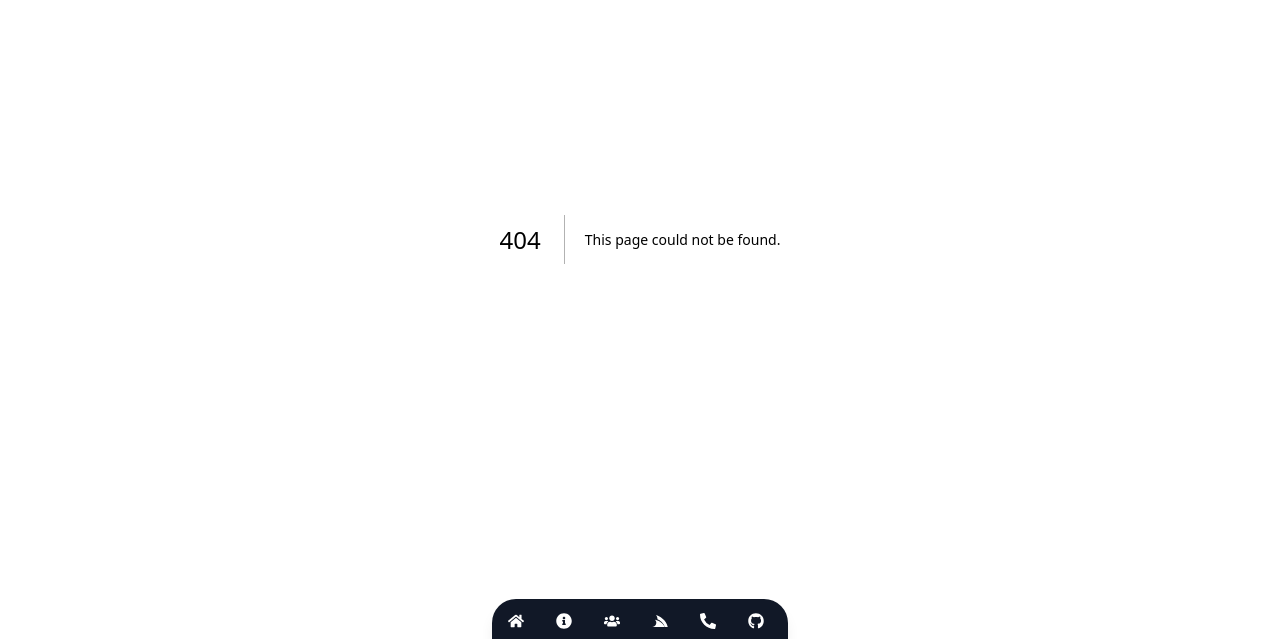
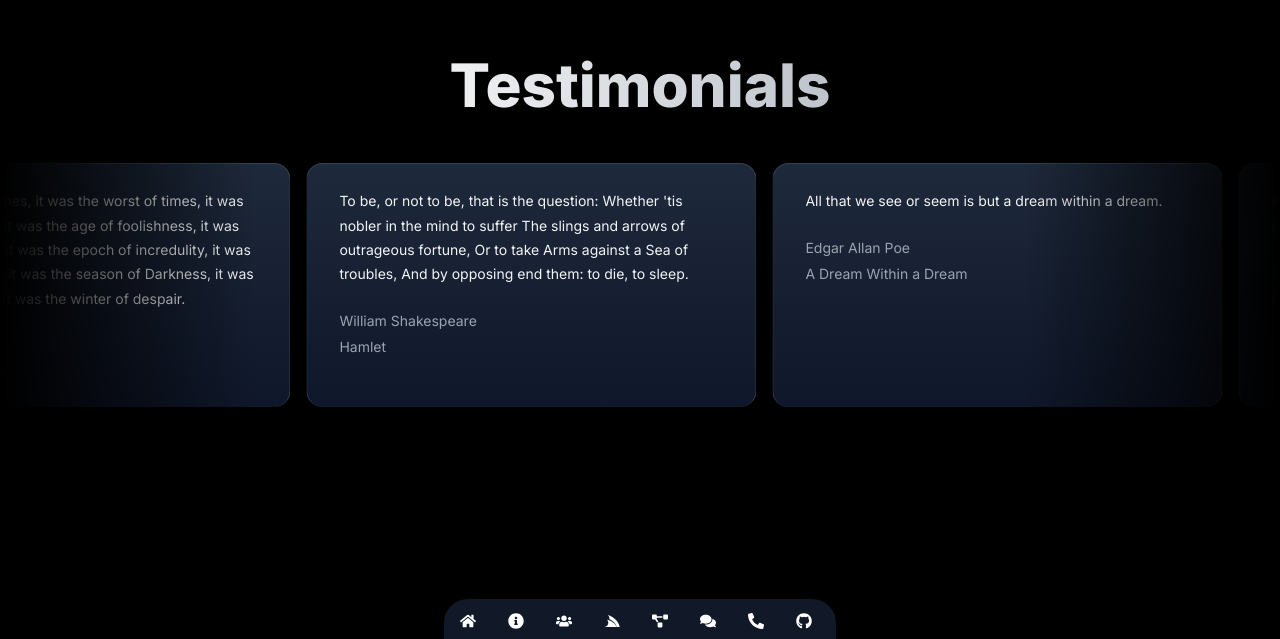
Before and after one commit to techjantaparty/Tech-Janta-Party, a Next.js app: page /testimonials in a window 1280 px wide. Before the commit this address had no page. Shown: the part 161-800 px from the top of the page. Built offline with nearby package versions, Linux system fonts and the light colour scheme.

Commit message:
add infinite moving cards component with gradient animation and testimonials

```diff
--- a/app/globals.css
+++ b/app/globals.css
@@ -68,3 +68,19 @@
     @apply bg-background text-foreground;
   }
 }
+
+@layer utilities {
+  @keyframes gradient-shine {
+    0% {
+      background-position: 200% 0;
+    }
+    100% {
+      background-position: -200% 0;
+    }
+  }
+
+  .animate-gradient-shine {
+    background-size: 200% 200%;
+    animation: gradient-shine 6s linear infinite;
+  }
+}
--- /dev/null
+++ b/app/testimonials/page.jsx
@@ -0,0 +1,48 @@
+"use client";
+
+import { InfiniteMovingCards } from "@/components/ui/infinite-moving-cards";
+import React from "react";
+
+export default function InfiniteMovingCardsDemo() {
+    return (
+        <div className="h-[100vh] rounded-md flex flex-col antialiased bg-black dark:bg-black dark:bg-grid-white/[0.05] items-center justify-center relative overflow-hidden">
+            {/* Gradient Shiny Heading */}
+            <h1 className="text-6xl font-extrabold text-transparent bg-gradient-to-r from-white via-gray-300 to-gray-400 bg-clip-text animate-gradient-shine mb-8">
+                Testimonials
+            </h1>
+            <InfiniteMovingCards items={testimonials} direction="left" speed="slow" />
+        </div>
+    );
+}
+
+const testimonials = [
+    {
+        quote:
+            "It was the best of times, it was the worst of times, it was the age of wisdom, it was the age of foolishness, it was the epoch of belief, it was the epoch of incredulity, it was the season of Light, it was the season of Darkness, it was the spring of hope, it was the winter of despair.",
+        name: "Charles Dickens",
+        title: "A Tale of Two Cities",
+    },
+    {
+        quote:
+            "To be, or not to be, that is the question: Whether 'tis nobler in the mind to suffer The slings and arrows of outrageous fortune, Or to take Arms against a Sea of troubles, And by opposing end them: to die, to sleep.",
+        name: "William Shakespeare",
+        title: "Hamlet",
+    },
+    {
+        quote: "All that we see or seem is but a dream within a dream.",
+        name: "Edgar Allan Poe",
+        title: "A Dream Within a Dream",
+    },
+    {
+        quote:
+            "It is a truth universally acknowledged, that a single man in possession of a good fortune, must be in want of a wife.",
+        name: "Jane Austen",
+        title: "Pride and Prejudice",
+    },
+    {
+        quote:
+            "Call me Ishmael. Some years ago—never mind how long precisely—having little or no money in my purse, and nothing particular to interest me on shore, I thought I would sail about a little and see the watery part of the world.",
+        name: "Herman Melville",
+        title: "Moby-Dick",
+    },
+];
--- a/components/navbarDock.jsx
+++ b/components/navbarDock.jsx
@@ -9,6 +9,8 @@ import {
   FaUsers,
   FaPhoneAlt,
   FaServicestack,
+  FaProjectDiagram,
+  FaComments,
 } from "react-icons/fa"; // Import icons from react-icons
 import Link from "next/link";
 
@@ -34,8 +36,7 @@ const Navbar = () => {
         <div className="hidden md:flex space-x-6">
           <Link
             href="/"
-            className={`relative group hover:text-blue-500 ${
-              activeLink === "home" ? "" : ""
+            className={`relative group hover:text-blue-500 ${activeLink === "home" ? "" : ""
               }`}
             onClick={() => handleLinkClick("home")}
           >
@@ -46,8 +47,7 @@ const Navbar = () => {
           </Link>
           <Link
             href="/about"
-            className={`relative group hover:text-blue-500 ${
-              activeLink === "about" ? "" : ""
+            className={`relative group hover:text-blue-500 ${activeLink === "about" ? "" : ""
               }`}
             onClick={() => handleLinkClick("about")}
           >
@@ -58,8 +58,7 @@ const Navbar = () => {
           </Link>
           <Link
             href="/team"
-            className={`relative group hover:text-blue-500 ${
-              activeLink === "team" ? "" : ""
+            className={`relative group hover:text-blue-500 ${activeLink === "team" ? "" : ""
               }`}
             onClick={() => handleLinkClick("team")}
           >
@@ -70,8 +69,8 @@ const Navbar = () => {
           </Link>
           <Link
             href="/services"
-            className={`relative group hover:text-blue-500 ${
-              activeLink === "services" ? "" :""}`}
+            className={`relative group hover:text-blue-500 ${activeLink === "services" ? "" : ""
+              }`}
             onClick={() => handleLinkClick("services")}
           >
             <FaServicestack className="inline-block mr-2" />
@@ -80,9 +79,30 @@ const Navbar = () => {
             </span>
           </Link>
           <Link
+            href="/projects"
+            className={`relative group hover:text-blue-500 ${activeLink === "projects" ? "" : ""
+              }`}
+            onClick={() => handleLinkClick("projects")}
+          >
+            <FaProjectDiagram className="inline-block mr-2" />
+            <span className="absolute bottom-full left-1/2 transform -translate-x-1/2 text-xs text-white opacity-0 group-hover:opacity-100 transition-opacity duration-200">
+              Projects
+            </span>
+          </Link>
+          <Link
+            href="/testimonials"
+            className={`relative group hover:text-blue-500 ${activeLink === "testimonials" ? "" : ""
+              }`}
+            onClick={() => handleLinkClick("testimonials")}
+          >
+            <FaComments className="inline-block mr-2" />
+            <span className="absolute bottom-full left-1/2 transform -translate-x-1/2 text-xs text-white opacity-0 group-hover:opacity-100 transition-opacity duration-200">
+              Testimonials
+            </span>
+          </Link>
+          <Link
             href="/contact"
-            className={`relative group hover:text-blue-500 ${
-              activeLink === "contact" ? "" : ""
+            className={`relative group hover:text-blue-500 ${activeLink === "contact" ? "" : ""
               }`}
             onClick={() => handleLinkClick("contact")}
           >
@@ -94,8 +114,7 @@ const Navbar = () => {
           <Link
             href="https://github.com/techjantaparty"
             target="_blank"
-            className={`relative group hover:text-blue-500 ${
-              activeLink === "github" ? "" : ""
+            className={`relative group hover:text-blue-500 ${activeLink === "github" ? "" : ""
               }`}
             onClick={() => handleLinkClick("github")}
           >
@@ -150,8 +169,7 @@ const Navbar = () => {
           </Link>
           <Link
             href="/services"
-            className={`block ${
-              activeLink === "services" ? "text-blue-500" : ""
+            className={`block ${activeLink === "services" ? "text-blue-500" : ""
               }`}
             onClick={() => handleLinkClick("services")}
           >
@@ -159,20 +177,36 @@ const Navbar = () => {
             Services
           </Link>
           <Link
+            href="/projects"
+            className={`block ${activeLink === "projects" ? "text-blue-500" : ""
+              }`}
+            onClick={() => handleLinkClick("projects")}
+          >
+            <FaProjectDiagram className="inline-block mr-2" />
+            Projects
+          </Link>
+          <Link
+            href="/testimonials"
+            className={`block ${activeLink === "testimonials" ? "text-blue-500" : ""
+              }`}
+            onClick={() => handleLinkClick("testimonials")}
+          >
+            <FaComments className="inline-block mr-2" />
+            Testimonials
+          </Link>
+          <Link
             href="/contact"
-            className={`block ${
-              activeLink === "contact" ? "text-blue-500" : ""
+            className={`block ${activeLink === "contact" ? "text-blue-500" : ""
               }`}
             onClick={() => handleLinkClick("contact")}
           >
             <FaPhoneAlt className="inline-block mr-2" />
-            Hire
+            Contact
           </Link>
           <Link
             href="https://github.com/techjantaparty"
             target="_blank"
-            className={`block ${
-              activeLink === "github" ? "text-blue-500" : ""
+            className={`block ${activeLink === "github" ? "text-blue-500" : ""
               }`}
             onClick={() => handleLinkClick("github")}
           >
--- /dev/null
+++ b/components/ui/infinite-moving-cards.jsx
@@ -0,0 +1,102 @@
+"use client";
+
+import { cn } from "@/lib/utils";
+import React, { useEffect, useState } from "react";
+
+export const InfiniteMovingCards = ({
+  items,
+  direction = "left",
+  speed = "fast",
+  pauseOnHover = true,
+  className
+}) => {
+  const containerRef = React.useRef(null);
+  const scrollerRef = React.useRef(null);
+
+  useEffect(() => {
+    addAnimation();
+  }, []);
+  const [start, setStart] = useState(false);
+  function addAnimation() {
+    if (containerRef.current && scrollerRef.current) {
+      const scrollerContent = Array.from(scrollerRef.current.children);
+
+      scrollerContent.forEach((item) => {
+        const duplicatedItem = item.cloneNode(true);
+        if (scrollerRef.current) {
+          scrollerRef.current.appendChild(duplicatedItem);
+        }
+      });
+
+      getDirection();
+      getSpeed();
+      setStart(true);
+    }
+  }
+  const getDirection = () => {
+    if (containerRef.current) {
+      if (direction === "left") {
+        containerRef.current.style.setProperty("--animation-direction", "forwards");
+      } else {
+        containerRef.current.style.setProperty("--animation-direction", "reverse");
+      }
+    }
+  };
+  const getSpeed = () => {
+    if (containerRef.current) {
+      if (speed === "fast") {
+        containerRef.current.style.setProperty("--animation-duration", "20s");
+      } else if (speed === "normal") {
+        containerRef.current.style.setProperty("--animation-duration", "40s");
+      } else {
+        containerRef.current.style.setProperty("--animation-duration", "80s");
+      }
+    }
+  };
+  return (
+    (<div
+      ref={containerRef}
+      className={cn(
+        "scroller relative z-20  max-w-7xl overflow-hidden  [mask-image:linear-gradient(to_right,transparent,white_20%,white_80%,transparent)]",
+        className
+      )}>
+      <ul
+        ref={scrollerRef}
+        className={cn(
+          " flex min-w-full shrink-0 gap-4 py-4 w-max flex-nowrap",
+          start && "animate-scroll ",
+          pauseOnHover && "hover:[animation-play-state:paused]"
+        )}>
+        {items.map((item, idx) => (
+          <li
+            className="w-[350px] max-w-full relative rounded-2xl border border-b-0 flex-shrink-0 border-slate-700 px-8 py-6 md:w-[450px]"
+            style={{
+              background:
+                "linear-gradient(180deg, var(--slate-800), var(--slate-900)",
+            }}
+            key={item.name}>
+            <blockquote>
+              <div
+                aria-hidden="true"
+                className="user-select-none -z-1 pointer-events-none absolute -left-0.5 -top-0.5 h-[calc(100%_+_4px)] w-[calc(100%_+_4px)]"></div>
+              <span
+                className=" relative z-20 text-sm leading-[1.6] text-gray-100 font-normal">
+                {item.quote}
+              </span>
+              <div className="relative z-20 mt-6 flex flex-row items-center">
+                <span className="flex flex-col gap-1">
+                  <span className=" text-sm leading-[1.6] text-gray-400 font-normal">
+                    {item.name}
+                  </span>
+                  <span className=" text-sm leading-[1.6] text-gray-400 font-normal">
+                    {item.title}
+                  </span>
+                </span>
+              </div>
+            </blockquote>
+          </li>
+        ))}
+      </ul>
+    </div>)
+  );
+};
--- a/tailwind.config.js
+++ b/tailwind.config.js
@@ -1,3 +1,10 @@
+// tailwind.config.js
+const defaultTheme = require("tailwindcss/defaultTheme");
+const colors = require("tailwindcss/colors");
+const {
+  default: flattenColorPalette,
+} = require("tailwindcss/lib/util/flattenColorPalette");
+
 /** @type {import('tailwindcss').Config} */
 module.exports = {
   darkMode: ["class"],
@@ -5,7 +12,7 @@ module.exports = {
     "./pages/**/*.{js,jsx}",
     "./components/**/*.{js,jsx}",
     "./app/**/*.{js,jsx}",
-    "./src/**/*.{js,jsx}",
+    "./src/**/*.{js,jsx,ts,tsx}",
   ],
   prefix: "",
   theme: {
@@ -57,20 +64,17 @@ module.exports = {
         md: "calc(var(--radius) - 2px)",
         sm: "calc(var(--radius) - 4px)",
       },
-      keyframes: {
-        "accordion-down": {
-          from: { height: "0" },
-          to: { height: "var(--radix-accordion-content-height)" },
-        },
-        "accordion-up": {
-          from: { height: "var(--radix-accordion-content-height)" },
-          to: { height: "0" },
-        },
-      },
       animation: {
+        scroll:
+          "scroll var(--animation-duration, 40s) var(--animation-direction, forwards) linear infinite",
         spotlight: "spotlight 2s ease .75s 1 forwards",
       },
       keyframes: {
+        scroll: {
+          to: {
+            transform: "translate(calc(-50% - 0.5rem))",
+          },
+        },
         spotlight: {
           "0%": {
             opacity: 0,
@@ -81,8 +85,28 @@ module.exports = {
             transform: "translate(-50%,-40%) scale(1)",
           },
         },
+        "accordion-down": {
+          from: { height: "0" },
+          to: { height: "var(--radix-accordion-content-height)" },
+        },
+        "accordion-up": {
+          from: { height: "var(--radix-accordion-content-height)" },
+          to: { height: "0" },
+        },
       },
     },
   },
-  plugins: [require("tailwindcss-animate")],
+  plugins: [require("tailwindcss-animate"), addVariablesForColors],
 };
+
+// Function to add color variables to the CSS root
+function addVariablesForColors({ addBase, theme }) {
+  let allColors = flattenColorPalette(theme("colors"));
+  let newVars = Object.fromEntries(
+    Object.entries(allColors).map(([key, val]) => [`--${key}`, val])
+  );
+
+  addBase({
+    ":root": newVars,
+  });
+}
```
Lines whose indentation alone changed are shown as unchanged.
